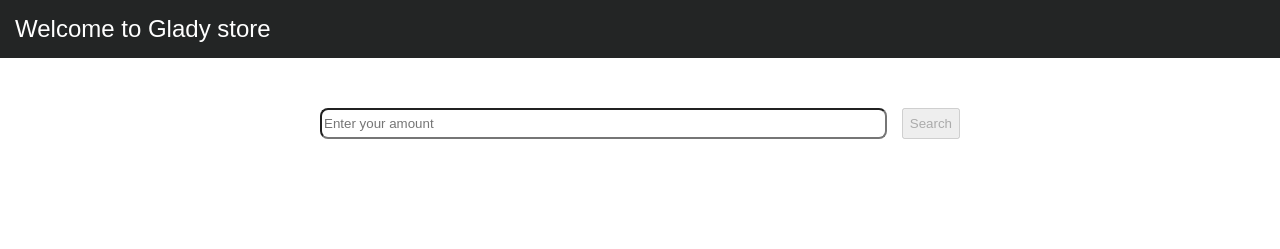
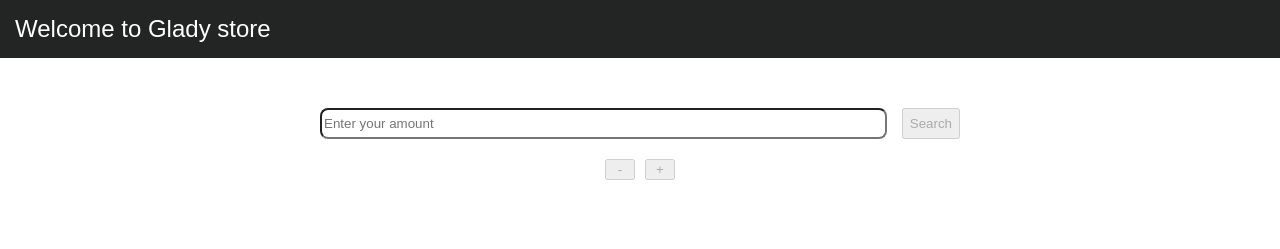
Before and after one commit to HafidZiti/glady-store-front, an Angular app: page / in a window 1280 px wide. Shown: the top 249 px of the page. Built offline with nearby package versions, Linux system fonts and the light colour scheme.

Commit message:
:fix:make - & + buttons available when amount is possible

```diff
--- a/src/app/components/calculator/calculator.component.html
+++ b/src/app/components/calculator/calculator.component.html
@@ -11,7 +11,7 @@
       Search
     </button>
   </form>
-  <div class="suggestion-container" *ngIf="higherSuggestion || lowerSuggestion">
+  <div class="suggestion-container">
     <button
       class="btn-suggest"
       type="button"
```
